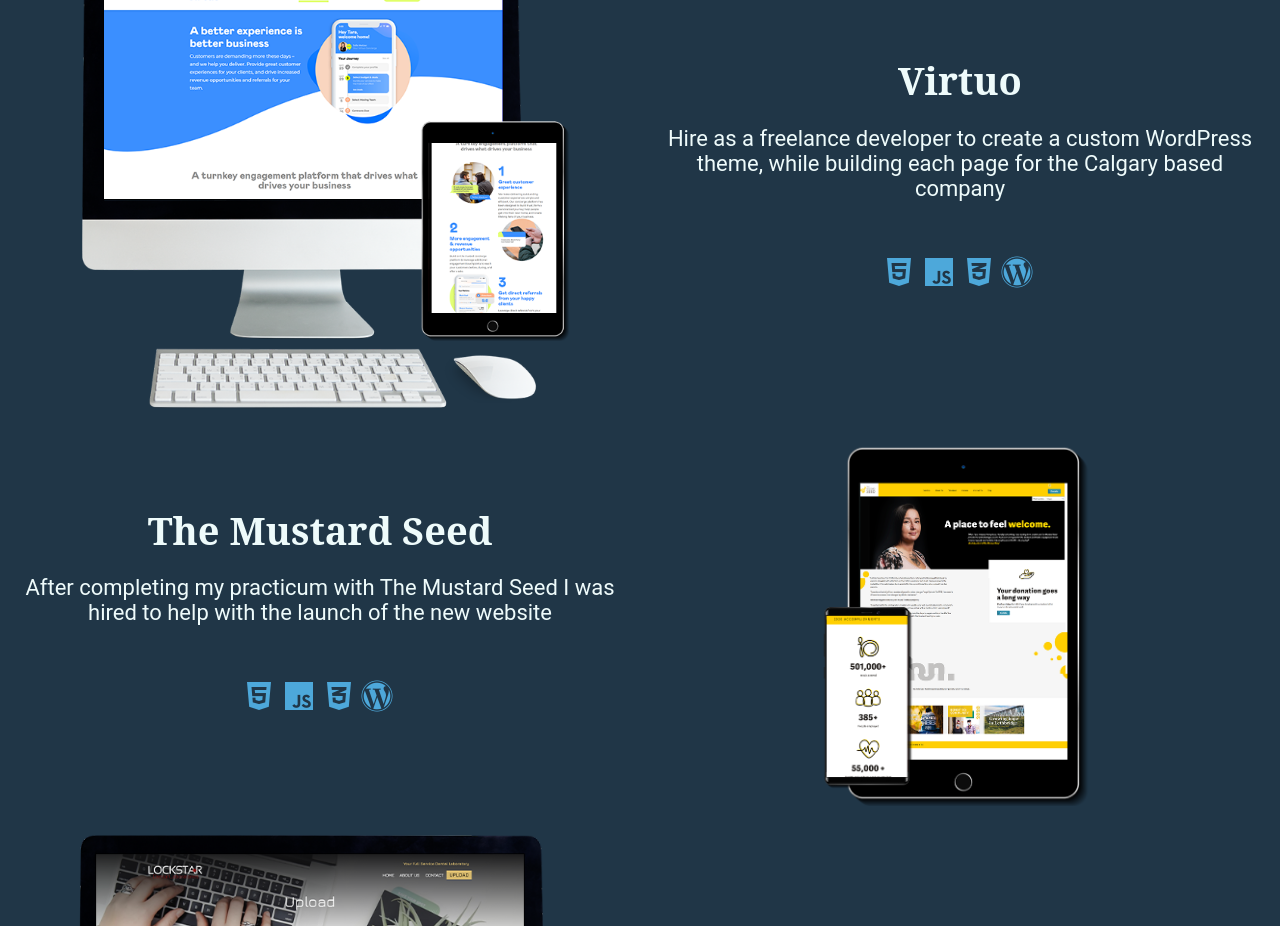
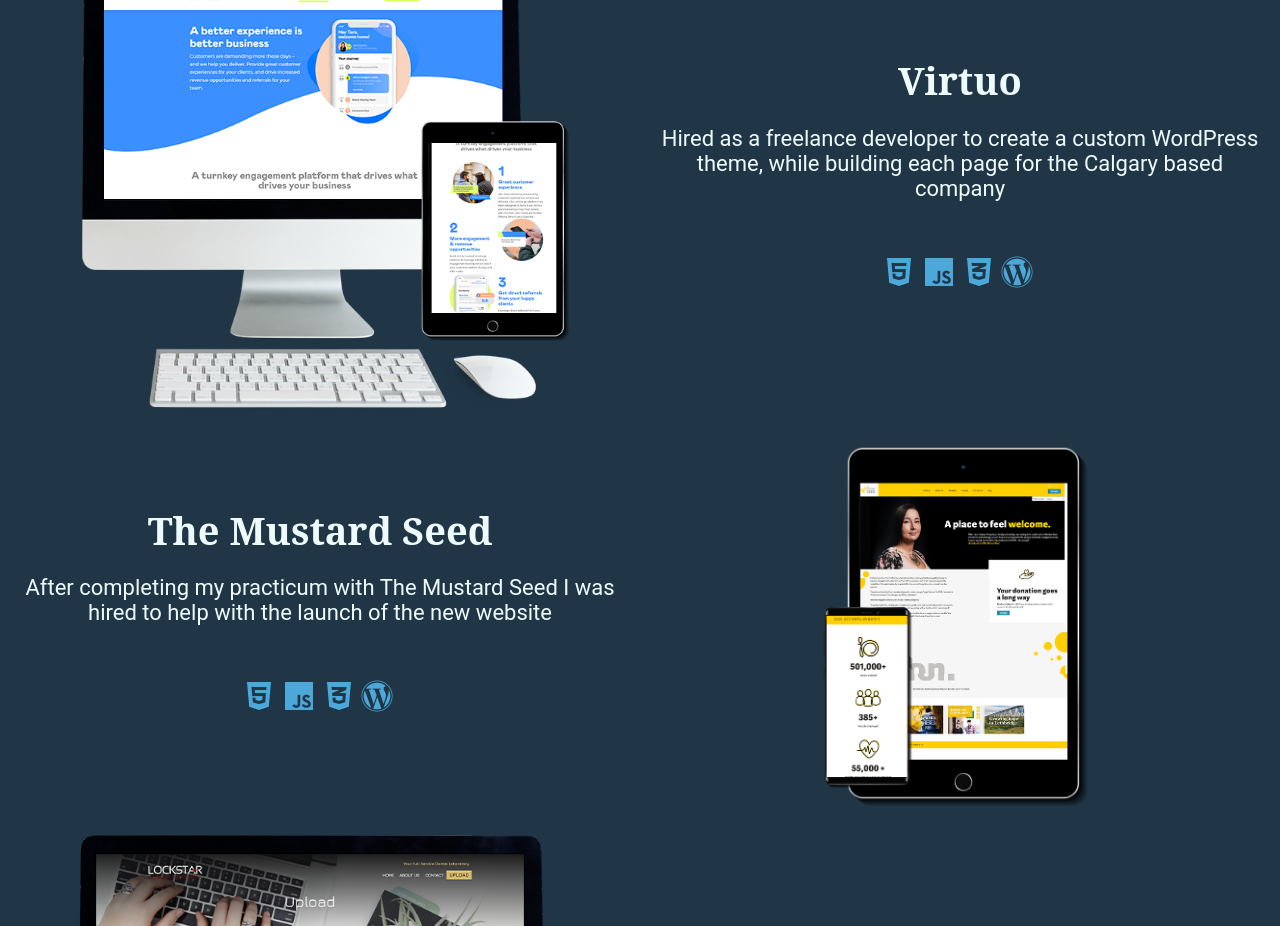
Before and after one commit to Qchown31/qchown-portfolio, a website: page portfolio.html in a window 1280 px wide. Shown: the part 1023-1949 px from the top of the page. Drawn offline with Linux system fonts and the light colour scheme.

Commit message:
spelling fix

```diff
--- a/portfolio.html
+++ b/portfolio.html
@@ -71,7 +71,7 @@
         <div><a href="https://virtuo.com/" target="_blank"><img src="virtuo-display.png" alt=""></a></div>
         <div>
             <h2><a href="https://virtuo.com/" target="_blank">Virtuo</a></h2>
-            <p>Hire as a freelance developer to create a custom WordPress theme, while building each page for the Calgary based company</p>
+            <p>Hired as a freelance developer to create a custom WordPress theme, while building each page for the Calgary based company</p>
             <div id="icons-used"> <i class="fab fa-html5"></i> <i class="fab fa-js"></i> <i class="fab fa-css3-alt"></i><i class="fab fa-wordpress"></i></div>
         </div>
     </div>
```
